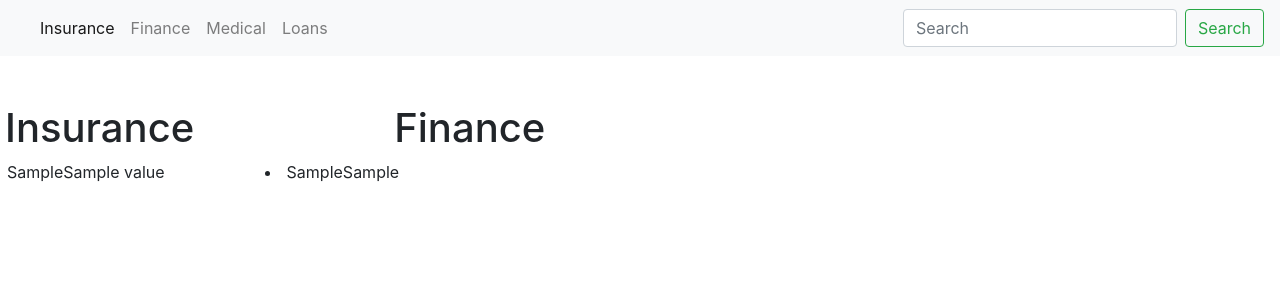
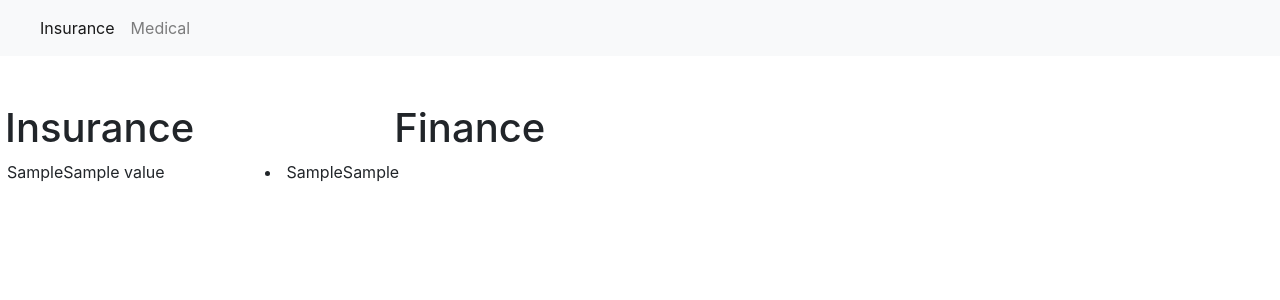
Before and after one commit to abhi526691/Avinash, a Django app: template avi/templates/index.html in a window 1280 px wide. Shown: the top 300 px of the page. Run offline with Django 3.2, Linux system fonts and the light colour scheme; the template is opened without the code that fills it: most values are stand-ins (such as "Sample title", 1, 10 or a date in 2020); some libraries are stand-ins or nearby versions.

Commit message:
Update navbar.html

```diff
--- a/avi/templates/navbar.html
+++ b/avi/templates/navbar.html
@@ -21,23 +21,12 @@
             <li class="nav-item active">
               <a class="nav-link" href="/">Insurance <span class="sr-only">(current)</span></a>
             </li>
-            <li class="nav-item">
-              <a class="nav-link" href="/finance/">Finance</a>
-            </li>
 
             <li class="nav-item">
                 <a class="nav-link" href="/medical/">Medical</a>
               </li>
 
-              <li class="nav-item">
-                <a class="nav-link" href="/loan/">Loans</a>
-              </li>
-
           </ul>
-          <form class="form-inline my-2 my-lg-0">
-            <input class="form-control mr-sm-2" type="search" placeholder="Search" aria-label="Search">
-            <button class="btn btn-outline-success my-2 my-sm-0" type="submit">Search</button>
-          </form>
         </div>
       </nav>
   </head>
```
